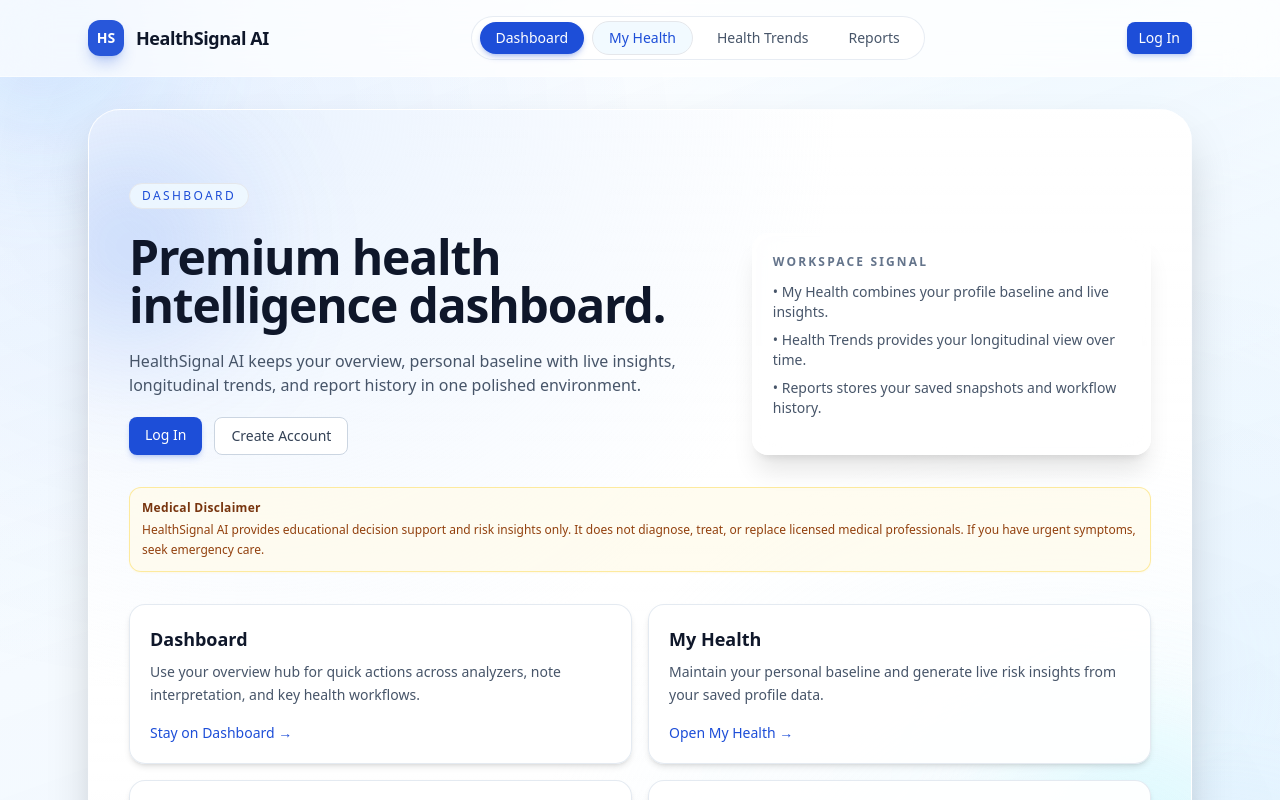
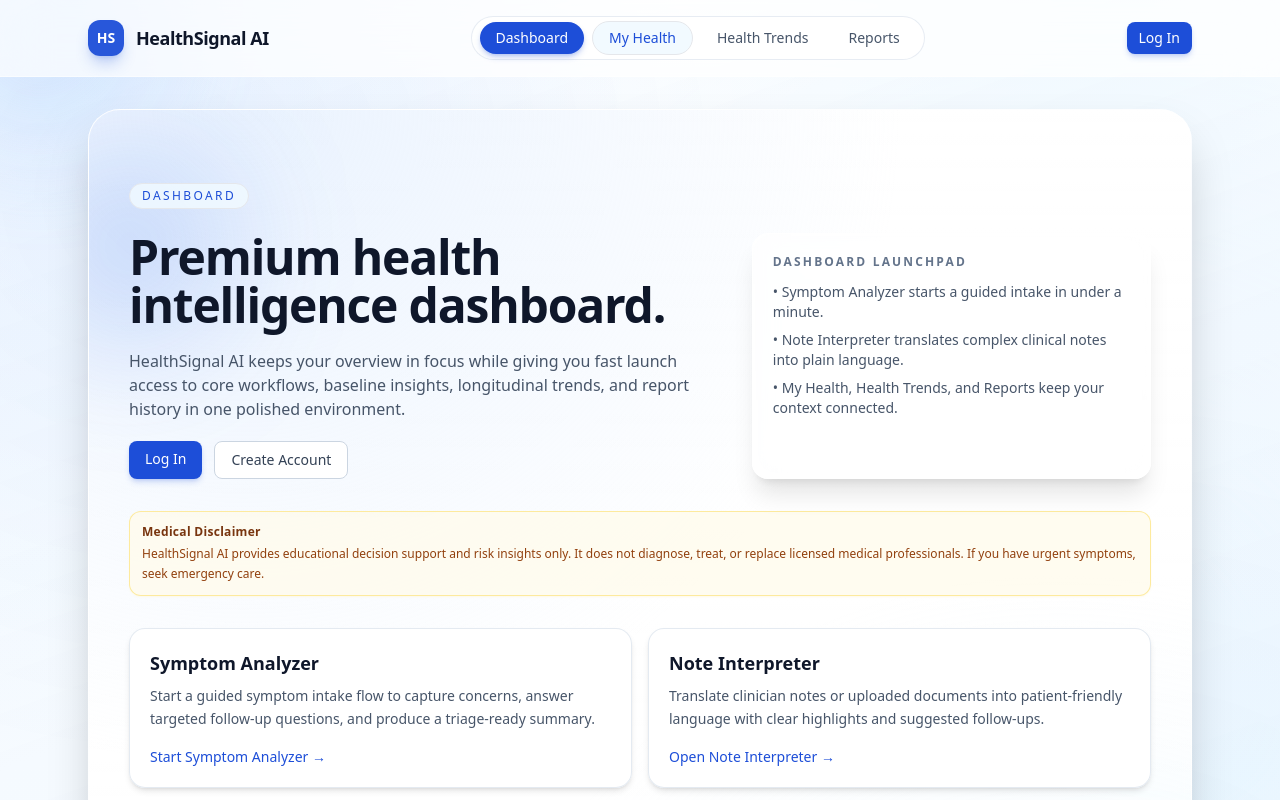
Before and after one commit to AleksaBot/HealthSignal-AI, a Next.js app in the folder frontend/: page / in a window 1280 px wide. Shown: the top 800 px of the page. Built offline with nearby package versions, Linux system fonts and the light colour scheme; no server answers.

Commit message:
Fix dashboard quick actions launchpad cards

```diff
--- a/frontend/app/page.tsx
+++ b/frontend/app/page.tsx
@@ -5,12 +5,18 @@ import { useEffect, useState } from "react";
 import { DisclaimerBanner } from "@/components/DisclaimerBanner";
 import { clearToken, getCurrentUser, isLoggedIn } from "@/lib/api";
 
-const modules = [
+const quickActions = [
   {
-    title: "Dashboard",
-    description: "Use your overview hub for quick actions across analyzers, note interpretation, and key health workflows.",
-    href: "/",
-    cta: "Stay on Dashboard"
+    title: "Symptom Analyzer",
+    description: "Start a guided symptom intake flow to capture concerns, answer targeted follow-up questions, and produce a triage-ready summary.",
+    href: "/symptom-analyzer",
+    cta: "Start Symptom Analyzer"
+  },
+  {
+    title: "Note Interpreter",
+    description: "Translate clinician notes or uploaded documents into patient-friendly language with clear highlights and suggested follow-ups.",
+    href: "/note-interpreter",
+    cta: "Open Note Interpreter"
   },
   {
     title: "My Health",
@@ -69,7 +75,7 @@ export default function HomePage() {
           <div className="space-y-5">
             <h1 className="text-4xl font-semibold tracking-tight text-slate-900 dark:text-slate-100 md:text-5xl">Premium health intelligence dashboard.</h1>
             <p className="max-w-2xl text-sm leading-relaxed text-slate-600 dark:text-slate-300 md:text-base">
-              HealthSignal AI keeps your overview, personal baseline with live insights, longitudinal trends, and report history in one polished environment.
+              HealthSignal AI keeps your overview in focus while giving you fast launch access to core workflows, baseline insights, longitudinal trends, and report history in one polished environment.
             </p>
 
             {authenticated ? (
@@ -111,11 +117,11 @@ export default function HomePage() {
           </div>
 
           <div className="frosted-panel animate-fade-up space-y-3 rounded-2xl p-5 [--stagger:100ms]">
-            <p className="text-xs font-semibold uppercase tracking-[0.18em] text-slate-500 dark:text-slate-400">Workspace Signal</p>
+            <p className="text-xs font-semibold uppercase tracking-[0.18em] text-slate-500 dark:text-slate-400">Dashboard Launchpad</p>
             <div className="space-y-2 text-sm text-slate-600 dark:text-slate-300">
-              <p>• My Health combines your profile baseline and live insights.</p>
-              <p>• Health Trends provides your longitudinal view over time.</p>
-              <p>• Reports stores your saved snapshots and workflow history.</p>
+              <p>• Symptom Analyzer starts a guided intake in under a minute.</p>
+              <p>• Note Interpreter translates complex clinical notes into plain language.</p>
+              <p>• My Health, Health Trends, and Reports keep your context connected.</p>
             </div>
           </div>
         </div>
@@ -124,7 +130,7 @@ export default function HomePage() {
       <DisclaimerBanner compact />
 
       <div className="grid gap-4 md:grid-cols-2">
-        {modules.map((card, index) => (
+        {quickActions.map((card, index) => (
           <Link
             key={card.title}
             href={card.href}
```
